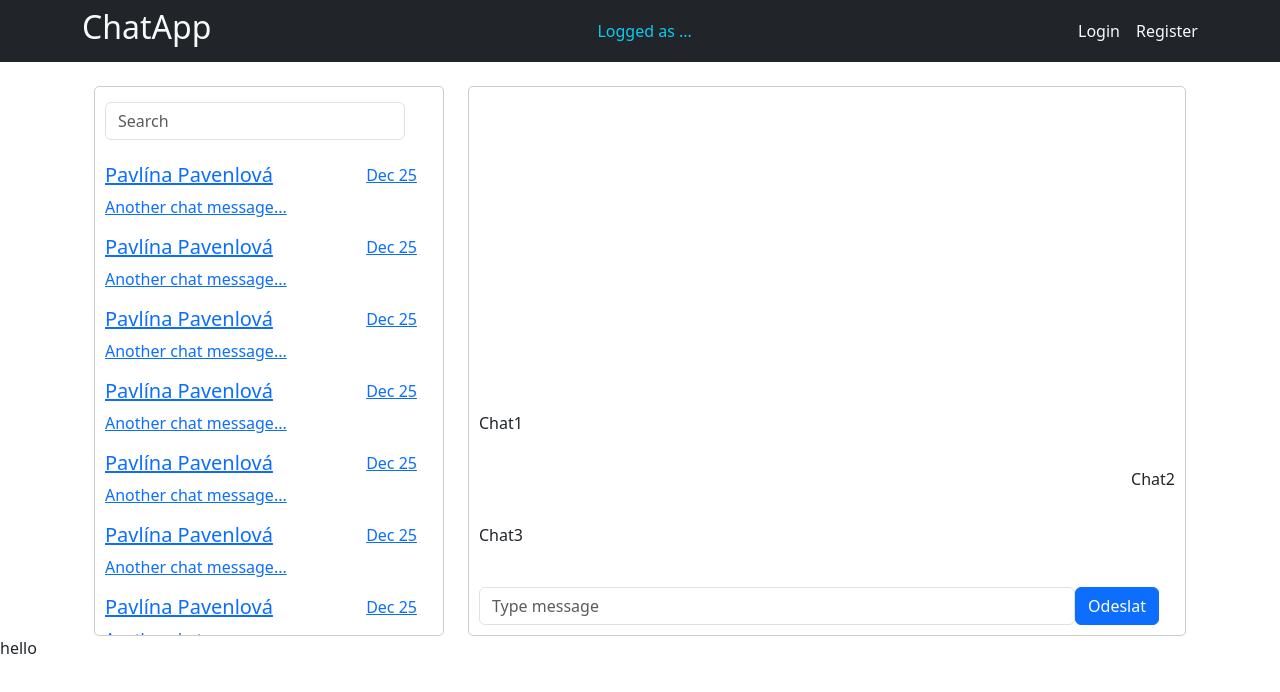
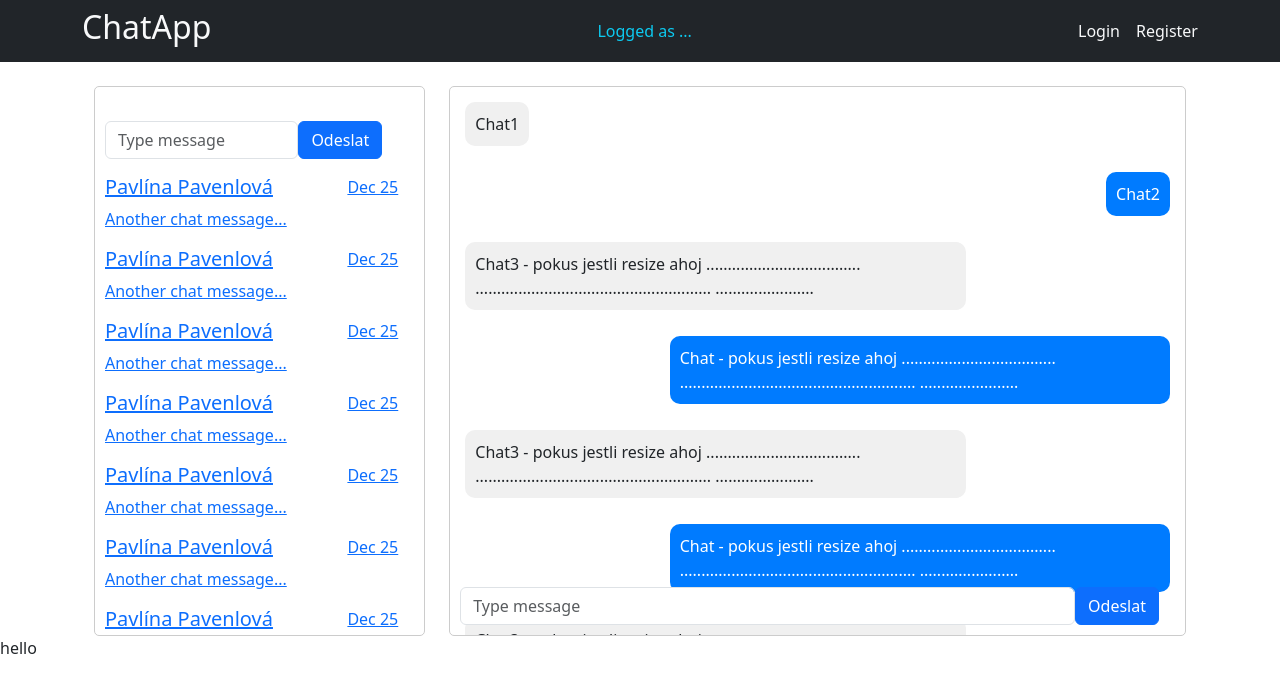
Before and after one commit to r21219/webAppDesktop, a React (Create React App) app: page /chat in a window 1280 px wide. Shown: the top 692 px of the page. Built offline with nearby package versions, Linux system fonts and the light colour scheme; no server answers.

Commit message:
basic design - chat window - update

```diff
--- a/src/index.css
+++ b/src/index.css
@@ -14,3 +14,21 @@ code {
 .message-box{
   height: 85px;
 }
+
+.bubble {
+  max-width: 70%;
+  padding: 10px;
+  margin: 5px;
+  border-radius: 10px;
+}
+
+.bubble-left {
+  background-color: #f0f0f0;
+  align-self: flex-start;
+}
+
+.bubble-right {
+  background-color: #007bff;
+  align-self: flex-end;
+  color: #fff;
+}
--- a/src/pages/Chat.tsx
+++ b/src/pages/Chat.tsx
@@ -1,24 +1,26 @@
 import { Button, Container, Form, Stack, Row, Col } from "react-bootstrap";
-import { Link } from "react-router-dom"; // Import the Link component
+import { Link } from "react-router-dom";
 
 const Chat = () => {
     return (
         <Container>
             <Stack direction={"horizontal"} className={"align-items-start"} gap={4}>
                 {/* Side contact list */}
-                <div style={{ border: "1px solid #ccc", padding: "10px", borderRadius: "5px", width: "350px", height:"550px", overflowY: "auto" }}>
+                <div className={"d-flex flex-column"} style={{ border: "1px solid #ccc", padding: "10px", borderRadius: "5px", width: "350px", height:"550px", overflowY: "auto" }}>
                     <Stack className={"flex-grow-1 message-box pe-3"} gap={3}>
-                        <div style={{ backgroundColor: "black", height: "80px" }} /> {/* White background to fill the space */}
-                        <div className="headind_srch" style={{ position: "fixed", backgroundColor: "white", width:"300px", paddingTop:"5px"}}>
-                            <Form>
-                                <Form.Group className="mb-3">
-                                    <Form.Control type="search" placeholder="Search" />
+
+
+                             <Form className="bg-white position-sticky top-0">
+                                <Form.Group className="text-muted d-flex justify-content-start align-items-center pe-3 pt-3 mt-2">
+                                    <Form.Control type="text" placeholder="Type message" />
+                                    <Button variant="primary" type="button">
+                                        Odeslat
+                                    </Button>
                                 </Form.Group>
                             </Form>
-                        </div>
 
                         {/* List of Chats */}
-                        <div className="chat_list" style={{paddingTop: "50px"}} >
+                        <div className="chat_list" >
                             <div className="chat_people">
                                 <Link to="/chat">
                                     <div className="chat_ib">
@@ -152,14 +154,33 @@ const Chat = () => {
                 </div>
 
                 {/* Main chat window */}
-                <div className="flex-grow-1 message-box d-flex flex-column justify-content-end" style={{ border: "1px solid #ccc", padding: "10px", borderRadius: "5px", overflowY: "auto", height:"550px"}}>
+                <div className="flex-grow-1 message-box d-flex flex-column " style={{ border: "1px solid #ccc", padding: "10px", borderRadius: "5px", overflowY: "auto", height: "550px" }}>
+
                     <Stack direction="vertical" gap={3} className="justify-content-end">
-                        <p className="text-start">Chat1</p>
-                        <p className="text-end">Chat2</p>
-                        <p className="text-start">Chat3</p>
+                        <div className="bubble bubble-left">Chat1</div>
+                        <div className="bubble bubble-right">Chat2</div>
+                        <div className="bubble bubble-left">Chat3 - pokus jestli resize ahoj ....................................
+                        .......................................................
+                        .......................</div>
+                        <div className="bubble bubble-right">Chat - pokus jestli resize ahoj ....................................
+                            .......................................................
+                            .......................</div>
+                        <div className="bubble bubble-left">Chat3 - pokus jestli resize ahoj ....................................
+                            .......................................................
+                            .......................</div>
+                        <div className="bubble bubble-right">Chat - pokus jestli resize ahoj ....................................
+                            .......................................................
+                            .......................</div>
+                        <div className="bubble bubble-left">Chat3 - pokus jestli resize ahoj ....................................
+                            .......................................................
+                            .......................</div>
+                        <div className="bubble bubble-right">Chat - pokus jestli resize ahoj ....................................
+                            .......................................................
+                            .......................</div>
+                        {/* Add more chat bubbles as needed */}
                     </Stack>
-                    <Form className="mt-auto">
-                        {/* Additional Search input inside the ChatBox */}
+
+                    <Form className="position-sticky bottom-0">
                         <Form.Group className="text-muted d-flex justify-content-start align-items-center pe-3 pt-3 mt-2">
                             <Form.Control type="text" placeholder="Type message" />
                             <Button variant="primary" type="button">
```
